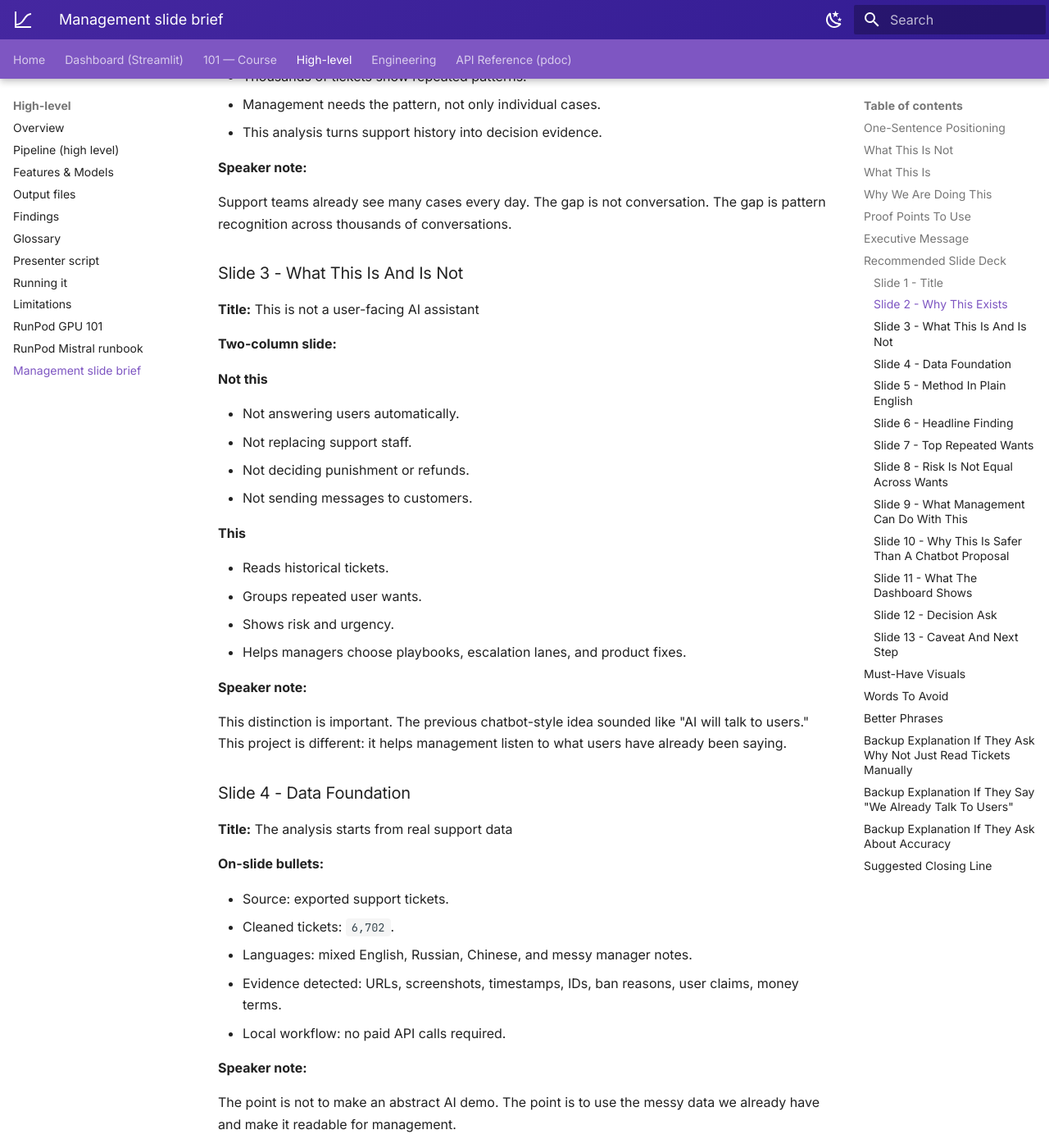
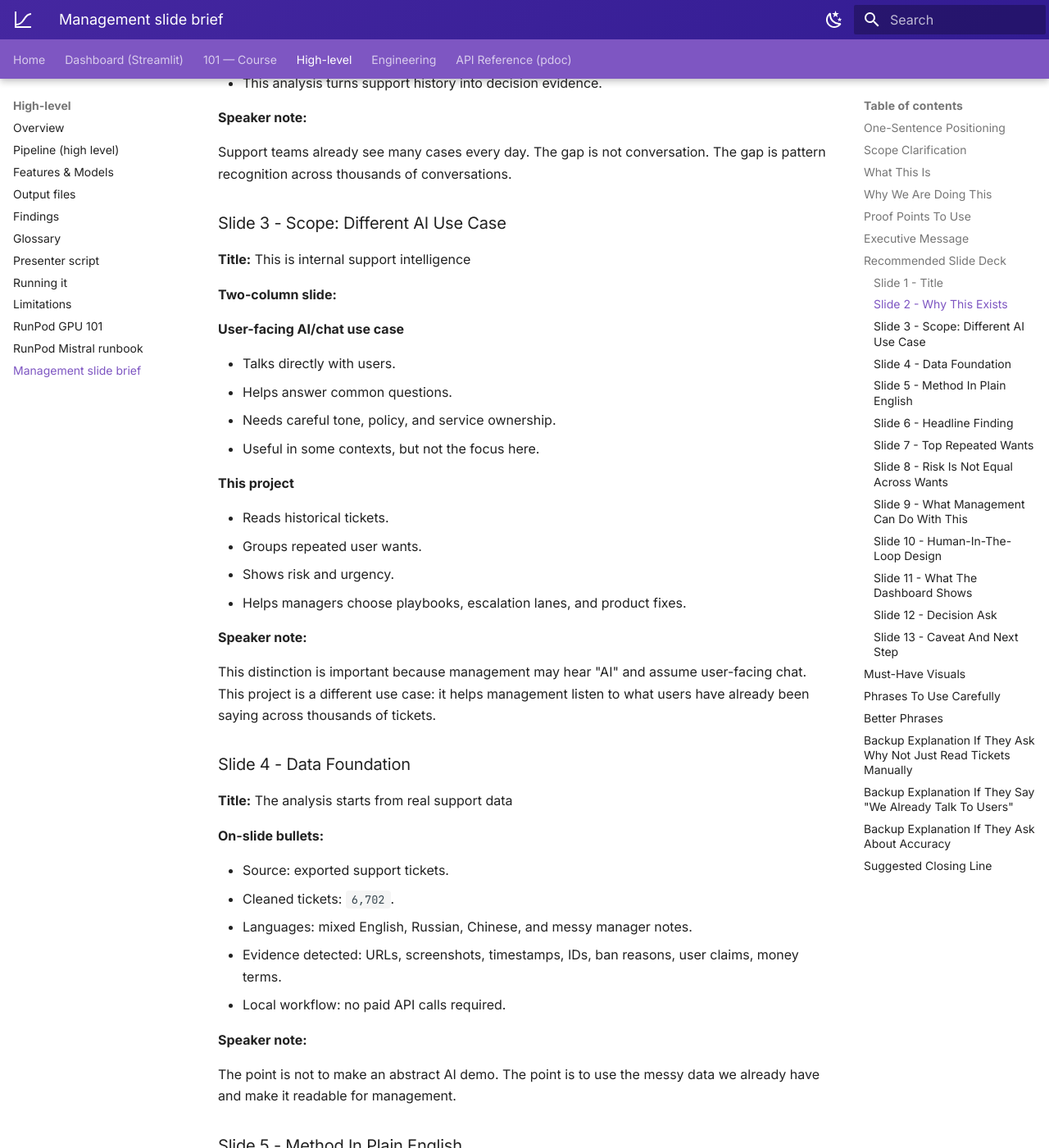
Before and after one commit to alikatgh/whats-users-want, an MkDocs documentation site: the page built from docs/12-management-slide-brief.md, in a window 1280 px wide and 1400 px high, scrolled down 2924 px. Shown: the whole window at 82% size. Built offline with MkDocs 1.6.1 and Material for MkDocs 9.7.7, drawn with Linux system fonts in a browser that asks for light colours; some of the changed text lies outside the part shown.

Commit message:
Soften AI use-case positioning

```diff
--- a/docs/12-management-slide-brief.md
+++ b/docs/12-management-slide-brief.md
@@ -3,10 +3,10 @@
 Use this file as source material for NotebookLM to generate a simple management
 deck.
 
-The key framing: **this is not a chatbot for users**. This is an internal
-decision tool that reads existing support tickets and shows management what
-users repeatedly want, where trust is breaking, and which operational changes
-would reduce repeated escalation.
+The key framing: **this is a different AI use case from user-facing chat**.
+This is an internal decision tool that reads existing support tickets and shows
+management what users repeatedly want, where trust is breaking, and which
+operational changes would reduce repeated escalation.
 
 ## One-Sentence Positioning
 
@@ -14,14 +14,13 @@ We are not replacing direct support conversations. We are using the support
 tickets we already have to understand the repeated user wants behind them, so
 management can make faster, better operational decisions.
 
-## What This Is Not
+## Scope Clarification
 
-- Not a user-facing chatbot.
-- Not an automatic reply system.
-- Not a plan to stop talking to users directly.
-- Not a replacement for support managers.
-- Not a black-box decision maker.
-- Not a paid API workflow.
+- It does not send messages to users.
+- It does not replace support managers.
+- It does not decide punishment, refunds, or enforcement.
+- It does not stop the team from talking to users directly.
+- It does not require a paid API workflow.
 
 ## What This Is
 
@@ -29,7 +28,7 @@ management can make faster, better operational decisions.
 - A way to turn messy support tickets into repeated user-want patterns.
 - A way to see which issues affect trust, money, urgency, safety, and support load.
 - A way to identify which playbooks, escalation lanes, and product fixes should come first.
-- A private local analysis workflow using RunPod + Ollama/Mistral, not a public chatbot.
+- A private local analysis workflow using RunPod + Ollama/Mistral.
 
 ## Why We Are Doing This
 
@@ -37,7 +36,7 @@ management can make faster, better operational decisions.
 - Individual tickets show one problem; this analysis shows the pattern behind thousands of problems.
 - Without this, decisions are based on anecdotes, loud cases, or manually reading spreadsheets.
 - With this, management can see repeated user wants, risk levels, and recommended operating changes.
-- The output is not "let AI answer users." The output is "show management what users keep asking for."
+- The output is "show management what users keep asking for."
 
 ## Proof Points To Use
 
@@ -72,7 +71,7 @@ support playbooks, better escalation lanes, and product/process fixes.
 
 **On-slide bullets:**
 
-- Internal decision dashboard, not a chatbot.
+- Internal decision dashboard.
 - Built from existing support tickets.
 - Goal: identify repeated user wants, risks, and operational fixes.
 
@@ -98,20 +97,20 @@ conversations are repeatedly about.
 Support teams already see many cases every day. The gap is not conversation.
 The gap is pattern recognition across thousands of conversations.
 
-### Slide 3 - What This Is And Is Not
+### Slide 3 - Scope: Different AI Use Case
 
-**Title:** This is not a user-facing AI assistant
+**Title:** This is internal support intelligence
 
 **Two-column slide:**
 
-**Not this**
+**User-facing AI/chat use case**
 
-- Not answering users automatically.
-- Not replacing support staff.
-- Not deciding punishment or refunds.
-- Not sending messages to customers.
+- Talks directly with users.
+- Helps answer common questions.
+- Needs careful tone, policy, and service ownership.
+- Useful in some contexts, but not the focus here.
 
-**This**
+**This project**
 
 - Reads historical tickets.
 - Groups repeated user wants.
@@ -120,9 +119,9 @@ The gap is pattern recognition across thousands of conversations.
 
 **Speaker note:**
 
-This distinction is important. The previous chatbot-style idea sounded like
-"AI will talk to users." This project is different: it helps management listen
-to what users have already been saying.
+This distinction is important because management may hear "AI" and assume
+user-facing chat. This project is a different use case: it helps management
+listen to what users have already been saying across thousands of tickets.
 
 ### Slide 4 - Data Foundation
 
@@ -228,13 +227,12 @@ priority because they affect trust, money, or platform fairness.
 
 **Speaker note:**
 
-The deliverable is not a chatbot. The deliverable is a better operating map:
-where to standardize replies, where to escalate, and where product/process is
-creating repeated support demand.
+The deliverable is a better operating map: where to standardize replies, where
+to escalate, and where product/process is creating repeated support demand.
 
-### Slide 10 - Why This Is Safer Than A Chatbot Proposal
+### Slide 10 - Human-In-The-Loop Design
 
-**Title:** This keeps humans in the loop
+**Title:** The tool supports judgment; it does not replace it
 
 **On-slide bullets:**
 
@@ -306,15 +304,16 @@ Ask NotebookLM or slide designer to create these:
 1. **Simple pipeline flow:** Raw tickets -> clean/score -> local AI read -> wants taxonomy -> full-corpus map -> dashboard.
 2. **Top wants bar chart:** show the top repeated wants by mapped ticket count.
 3. **Risk matrix:** volume on one axis, money/trust risk on another.
-4. **Not a chatbot comparison:** two columns, "not user-facing chatbot" vs "internal management intelligence."
+4. **AI use-case comparison:** two columns, "user-facing chat" vs "internal support intelligence."
 5. **Decision ask slide:** three workstreams as large cards.
 
-## Words To Avoid
+## Phrases To Use Carefully
 
-Avoid these phrases in the management deck:
+These phrases are not wrong in every context, but they can make management hear
+"user-facing automation" instead of "internal decision support":
 
 - "AI will answer users."
-- "Chatbot."
+- "Chatbot" as the first label for this project.
 - "Automated support replacement."
 - "We can stop talking to users."
 - "The model decides."
@@ -363,5 +362,5 @@ We do not hide uncertainty. We expose it.
 
 ## Suggested Closing Line
 
-This is not a chatbot project. It is a way to listen to thousands of existing
-support conversations at once and turn them into clear management decisions.
+This is a way to listen to thousands of existing support conversations at once
+and turn them into clear management decisions.
```
